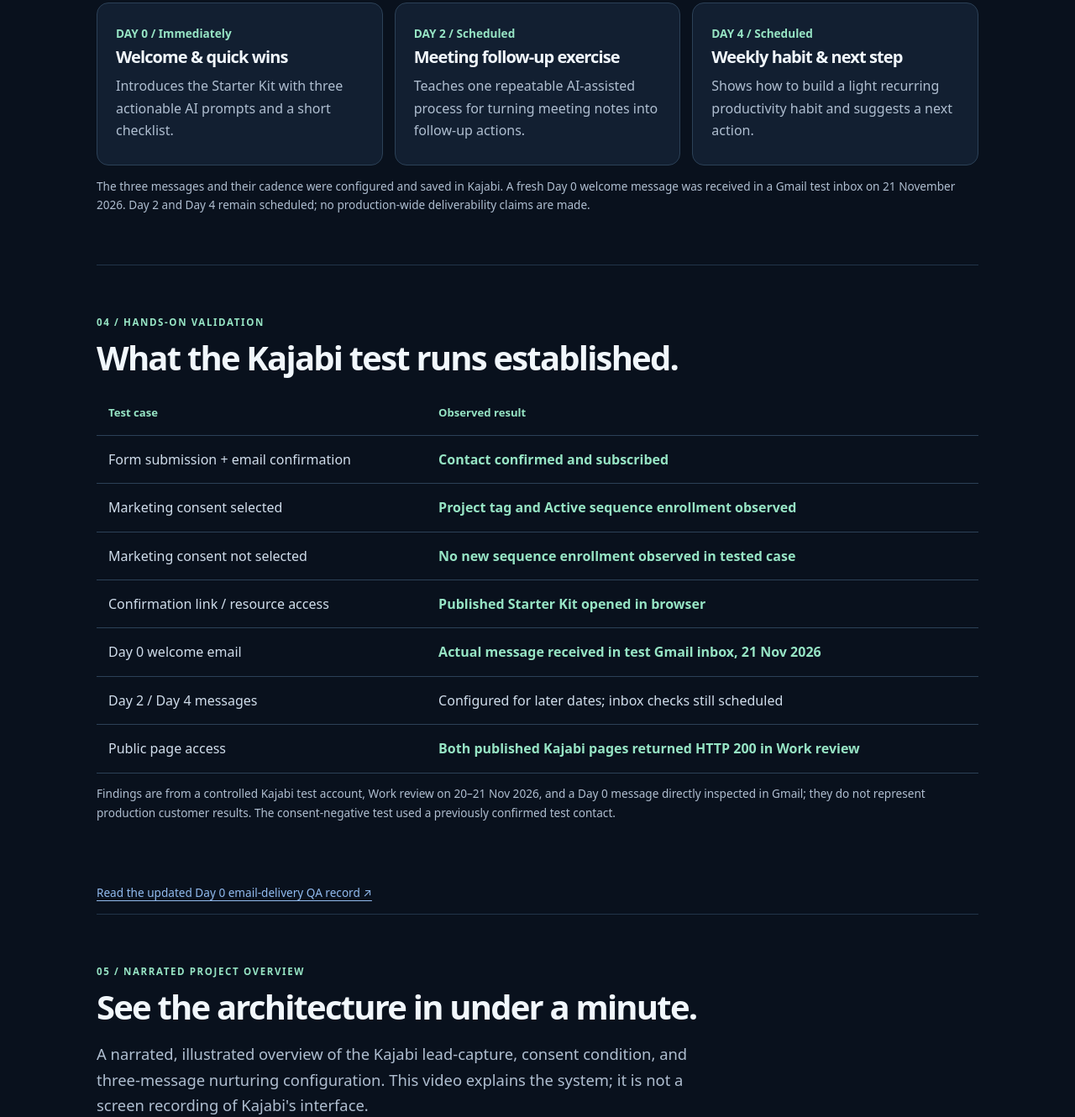
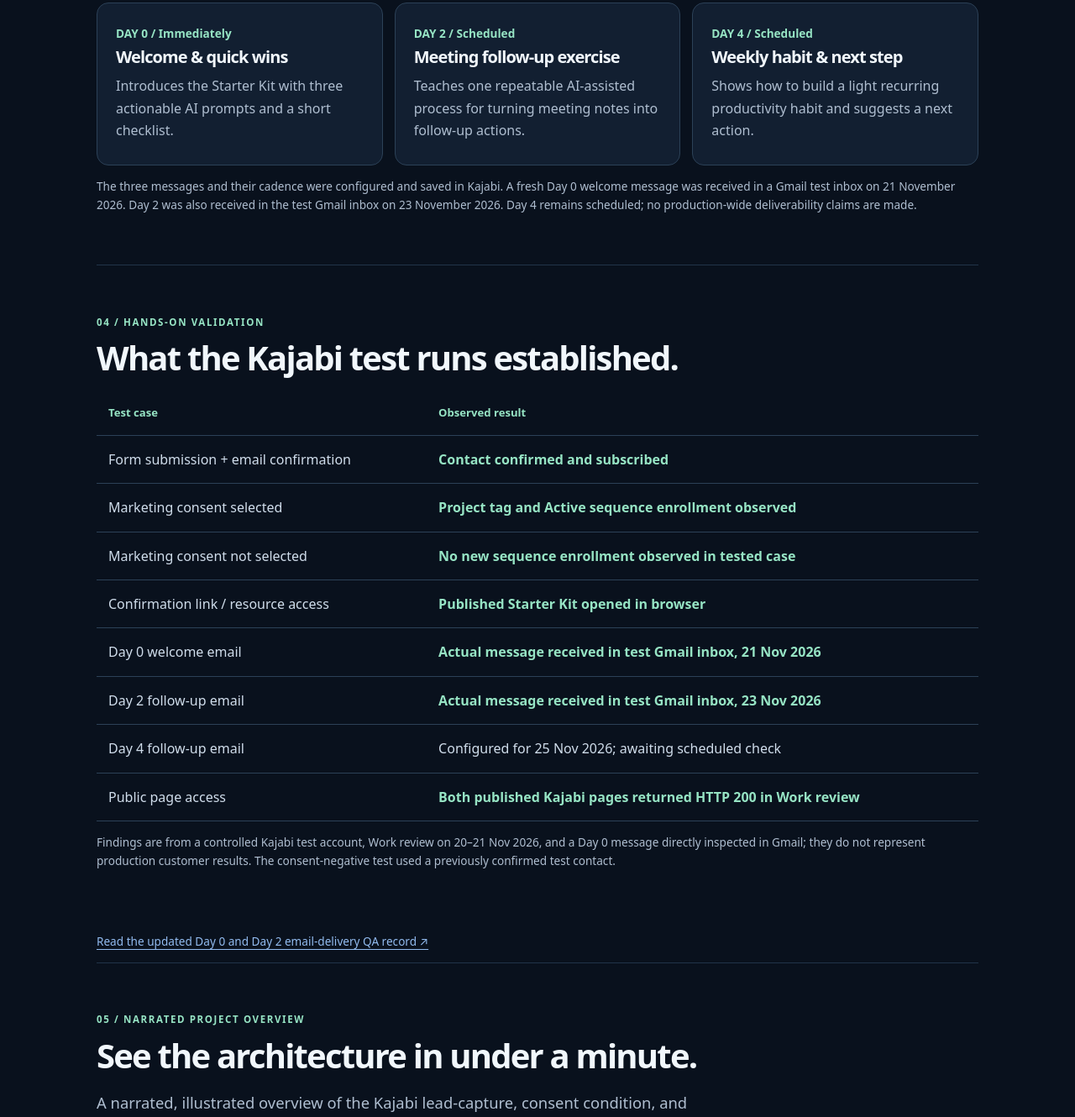
Before and after one commit to mahdi-eqbal/revenue-systems-gtm-engineering-portfolio, a plain HTML site: page projects/kajabi-email-automation/index.html in a window 1280 px wide. Shown: the part 2341-3671 px from the top of the page at 84% size. Drawn offline with Linux system fonts and the light colour scheme.

Commit message:
Record verified Kajabi Day 2 recipient inbox receipt

```diff
--- a/projects/kajabi-email-automation/index.html
+++ b/projects/kajabi-email-automation/index.html
@@ -5,7 +5,7 @@
 <div class="stats"><div class="stat"><strong>2</strong><span>Kajabi pages published</span></div><div class="stat"><strong>3</strong><span>Emails configured for days 0, 2 and 4</span></div><div class="stat"><strong>2</strong><span>Consent paths tested</span></div></div>
 <section class="block" id="problem"><p class="kicker">01 / The business goal</p><h2>Make signup useful without sending unwanted marketing.</h2><p class="lead">A visitor requests the AI Productivity Starter Kit. They should receive access after confirming their address; marketing enrollment should depend on the consent choice. The business wants a clear welcome-and-nurture sequence without manually managing every sign-up.</p><div class="cards"><article class="card"><h3>Capture</h3><p>Published Kajabi landing page, first name and email, plus an optional unchecked marketing-consent field.</p></article><article class="card"><h3>Qualify consent</h3><p>Double opt-in confirms the address. A published automation checks the recorded consent response before enrolling the subscriber.</p></article><article class="card"><h3>Nurture</h3><p>Tagging and sequence enrollment route opted-in contacts into a three-part educational email series.</p></article></div></section>
 <section class="block" id="architecture"><p class="kicker">02 / Implemented architecture</p><h2>A controlled enrollment path.</h2><div class="flow" role="img" aria-label="Landing page to Kajabi form, address confirmation, consent condition, contact tagging, and email sequence enrollment"><div class="node"><strong>Landing Page</strong><small>AI Productivity Starter Kit</small></div><span class="arrow">→</span><div class="node"><strong>Opt-in Form</strong><small>Name · Email · Consent</small></div><span class="arrow">→</span><div class="node"><strong>Double Opt-in</strong><small>Confirm the address</small></div><span class="arrow">→</span><div class="node"><strong>Automation</strong><small>Consent = 1?</small></div><span class="arrow">→</span><div class="node"><strong>Tag + Sequence</strong><small>Only opted-in contacts</small></div></div><p class="small">A separate post-confirmation redirect gives the visitor browser access to the starter kit. The diagram summarizes the Kajabi configuration; it is not an image of the platform's editor.</p><div class="features"><div class="feature"><span>FORM / CONTACTS</span><h3>Native Kajabi records</h3><p>Observed form submissions, contact confirmation and subscriber state in the Kajabi account.</p></div><div class="feature"><span>CONDITIONAL WORKFLOW</span><h3>Consent-aware routing</h3><p>Applied the project tag and enrolled the opted-in contact; a tested no-consent submission did not increase sequence enrollment.</p></div></div></section>
-<section class="block" id="sequence"><p class="kicker">03 / Email strategy</p><h2>Three messages, one learning path.</h2><div class="timeline"><article class="step"><b>DAY 0 / Immediately</b><h3>Welcome & quick wins</h3><p>Introduces the Starter Kit with three actionable AI prompts and a short checklist.</p></article><article class="step"><b>DAY 2 / Scheduled</b><h3>Meeting follow-up exercise</h3><p>Teaches one repeatable AI-assisted process for turning meeting notes into follow-up actions.</p></article><article class="step"><b>DAY 4 / Scheduled</b><h3>Weekly habit & next step</h3><p>Shows how to build a light recurring productivity habit and suggests a next action.</p></article></div><p class="fine">The three messages and their cadence were configured and saved in Kajabi. A fresh Day 0 welcome message was received in a Gmail test inbox on 21 November 2026. Day 2 and Day 4 remain scheduled; no production-wide deliverability claims are made.</p></section>
-<section class="block" id="validation"><p class="kicker">04 / Hands-on validation</p><h2>What the Kajabi test runs established.</h2><div class="tablewrap"><table><thead><tr><th>Test case</th><th>Observed result</th></tr></thead><tbody><tr><td>Form submission + email confirmation</td><td class="pass">Contact confirmed and subscribed</td></tr><tr><td>Marketing consent selected</td><td class="pass">Project tag and Active sequence enrollment observed</td></tr><tr><td>Marketing consent not selected</td><td class="pass">No new sequence enrollment observed in tested case</td></tr><tr><td>Confirmation link / resource access</td><td class="pass">Published Starter Kit opened in browser</td></tr><tr><td>Day 0 welcome email</td><td class="pass">Actual message received in test Gmail inbox, 21 Nov 2026</td></tr><tr><td>Day 2 / Day 4 messages</td><td>Configured for later dates; inbox checks still scheduled</td></tr><tr><td>Public page access</td><td class="pass">Both published Kajabi pages returned HTTP 200 in Work review</td></tr></tbody></table></div><p class="fine">Findings are from a controlled Kajabi test account, Work review on 20–21 Nov 2026, and a Day 0 message directly inspected in Gmail; they do not represent production customer results. The consent-negative test used a previously confirmed test contact.</p></section>
-<p class="fine"><a href="https://github.com/mahdi-eqbal/revenue-systems-gtm-engineering-portfolio/blob/main/projects/kajabi-email-automation/QA-VERIFICATION.md" target="_blank" rel="noopener noreferrer">Read the updated Day 0 email-delivery QA record ↗</a></p><section class="block" id="video"><p class="kicker">05 / Narrated project overview</p><h2>See the architecture in under a minute.</h2><p class="lead">A narrated, illustrated overview of the Kajabi lead-capture, consent condition, and three-message nurturing configuration. This video explains the system; it is not a screen recording of Kajabi's interface.</p><div style="width:100%;aspect-ratio:16/9;background:#0b1725;border:1px solid #2c4157;border-radius:14px;overflow:hidden"><iframe title="Kajabi Lead Capture and Email Automation — illustrated narrated overview" src="https://www.youtube-nocookie.com/embed/pZIc1UYPD8c" loading="lazy" allow="accelerometer; autoplay; encrypted-media; gyroscope; picture-in-picture; web-share" allowfullscreen referrerpolicy="strict-origin-when-cross-origin" style="width:100%;height:100%;border:0"></iframe></div><p class="fine"><a href="https://youtu.be/pZIc1UYPD8c" target="_blank" rel="noopener noreferrer">Watch on YouTube ↗</a></p></section>
+<section class="block" id="sequence"><p class="kicker">03 / Email strategy</p><h2>Three messages, one learning path.</h2><div class="timeline"><article class="step"><b>DAY 0 / Immediately</b><h3>Welcome & quick wins</h3><p>Introduces the Starter Kit with three actionable AI prompts and a short checklist.</p></article><article class="step"><b>DAY 2 / Scheduled</b><h3>Meeting follow-up exercise</h3><p>Teaches one repeatable AI-assisted process for turning meeting notes into follow-up actions.</p></article><article class="step"><b>DAY 4 / Scheduled</b><h3>Weekly habit & next step</h3><p>Shows how to build a light recurring productivity habit and suggests a next action.</p></article></div><p class="fine">The three messages and their cadence were configured and saved in Kajabi. A fresh Day 0 welcome message was received in a Gmail test inbox on 21 November 2026. Day 2 was also received in the test Gmail inbox on 23 November 2026. Day 4 remains scheduled; no production-wide deliverability claims are made.</p></section>
+<section class="block" id="validation"><p class="kicker">04 / Hands-on validation</p><h2>What the Kajabi test runs established.</h2><div class="tablewrap"><table><thead><tr><th>Test case</th><th>Observed result</th></tr></thead><tbody><tr><td>Form submission + email confirmation</td><td class="pass">Contact confirmed and subscribed</td></tr><tr><td>Marketing consent selected</td><td class="pass">Project tag and Active sequence enrollment observed</td></tr><tr><td>Marketing consent not selected</td><td class="pass">No new sequence enrollment observed in tested case</td></tr><tr><td>Confirmation link / resource access</td><td class="pass">Published Starter Kit opened in browser</td></tr><tr><td>Day 0 welcome email</td><td class="pass">Actual message received in test Gmail inbox, 21 Nov 2026</td></tr><tr><td>Day 2 follow-up email</td><td class="pass">Actual message received in test Gmail inbox, 23 Nov 2026</td></tr><tr><td>Day 4 follow-up email</td><td>Configured for 25 Nov 2026; awaiting scheduled check</td></tr><tr><td>Public page access</td><td class="pass">Both published Kajabi pages returned HTTP 200 in Work review</td></tr></tbody></table></div><p class="fine">Findings are from a controlled Kajabi test account, Work review on 20–21 Nov 2026, and a Day 0 message directly inspected in Gmail; they do not represent production customer results. The consent-negative test used a previously confirmed test contact.</p></section>
+<p class="fine"><a href="https://github.com/mahdi-eqbal/revenue-systems-gtm-engineering-portfolio/blob/main/projects/kajabi-email-automation/QA-VERIFICATION.md" target="_blank" rel="noopener noreferrer">Read the updated Day 0 and Day 2 email-delivery QA record ↗</a></p><section class="block" id="video"><p class="kicker">05 / Narrated project overview</p><h2>See the architecture in under a minute.</h2><p class="lead">A narrated, illustrated overview of the Kajabi lead-capture, consent condition, and three-message nurturing configuration. This video explains the system; it is not a screen recording of Kajabi's interface.</p><div style="width:100%;aspect-ratio:16/9;background:#0b1725;border:1px solid #2c4157;border-radius:14px;overflow:hidden"><iframe title="Kajabi Lead Capture and Email Automation — illustrated narrated overview" src="https://www.youtube-nocookie.com/embed/pZIc1UYPD8c" loading="lazy" allow="accelerometer; autoplay; encrypted-media; gyroscope; picture-in-picture; web-share" allowfullscreen referrerpolicy="strict-origin-when-cross-origin" style="width:100%;height:100%;border:0"></iframe></div><p class="fine"><a href="https://youtu.be/pZIc1UYPD8c" target="_blank" rel="noopener noreferrer">Watch on YouTube ↗</a></p></section>
 <section class="block" id="review"><p class="kicker">06 / Review materials</p><h2>Inspect the design and the decisions.</h2><div class="btns"><a class="btn primary" href="demo.html">Open interactive walkthrough ↗</a><a class="btn" href="https://github.com/mahdi-eqbal/revenue-systems-gtm-engineering-portfolio/tree/main/projects/kajabi-email-automation">Read case study on GitHub ↗</a><a class="btn" href="../../">Browse other systems ↗</a></div><p class="aside">The guided walkthrough is a browser-based explanatory simulation of the consent branch. It does not connect to Kajabi, collect leads, or send emails. The implementation and validation findings above refer to the separate Kajabi build.</p></section></div></main><footer class="wrap footer">Mahdi Eqbal · Revenue Systems & GTM Engineering · Independent technical demonstration · November 2026</footer></body></html>
```
